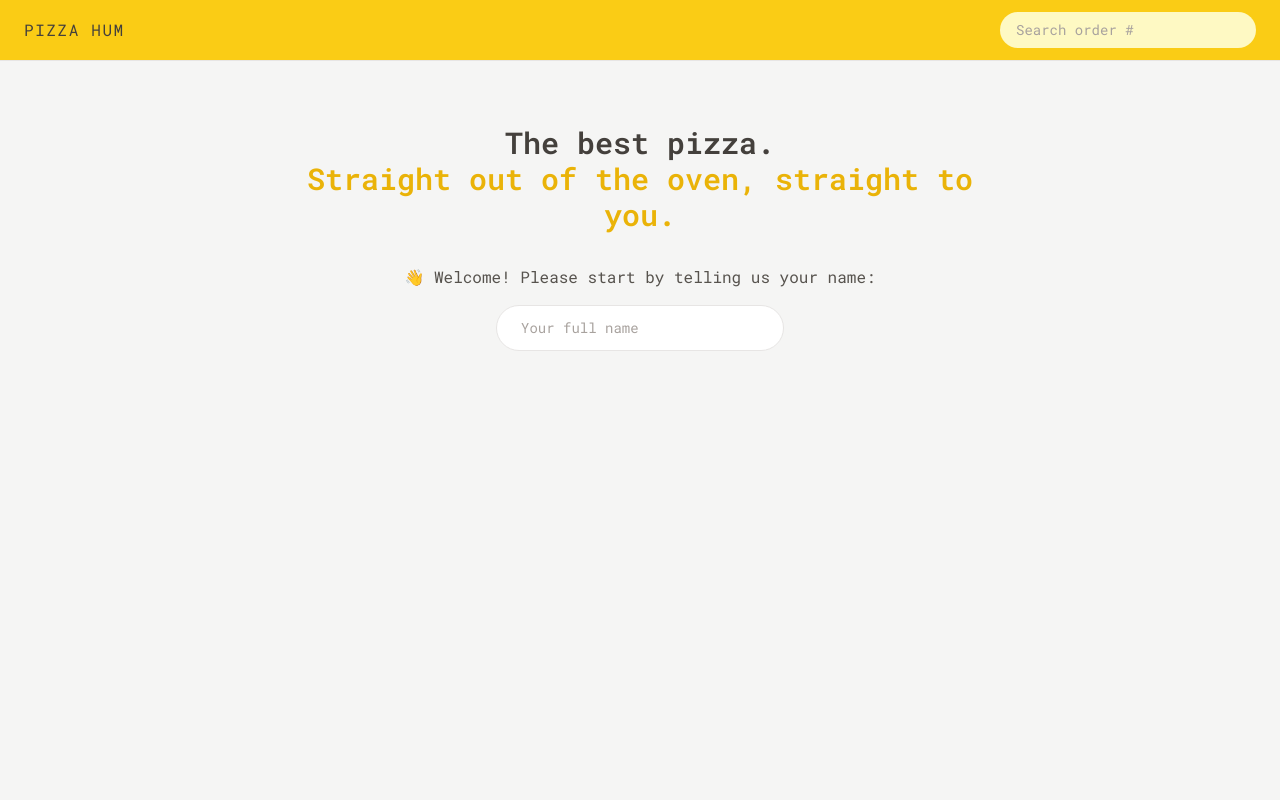
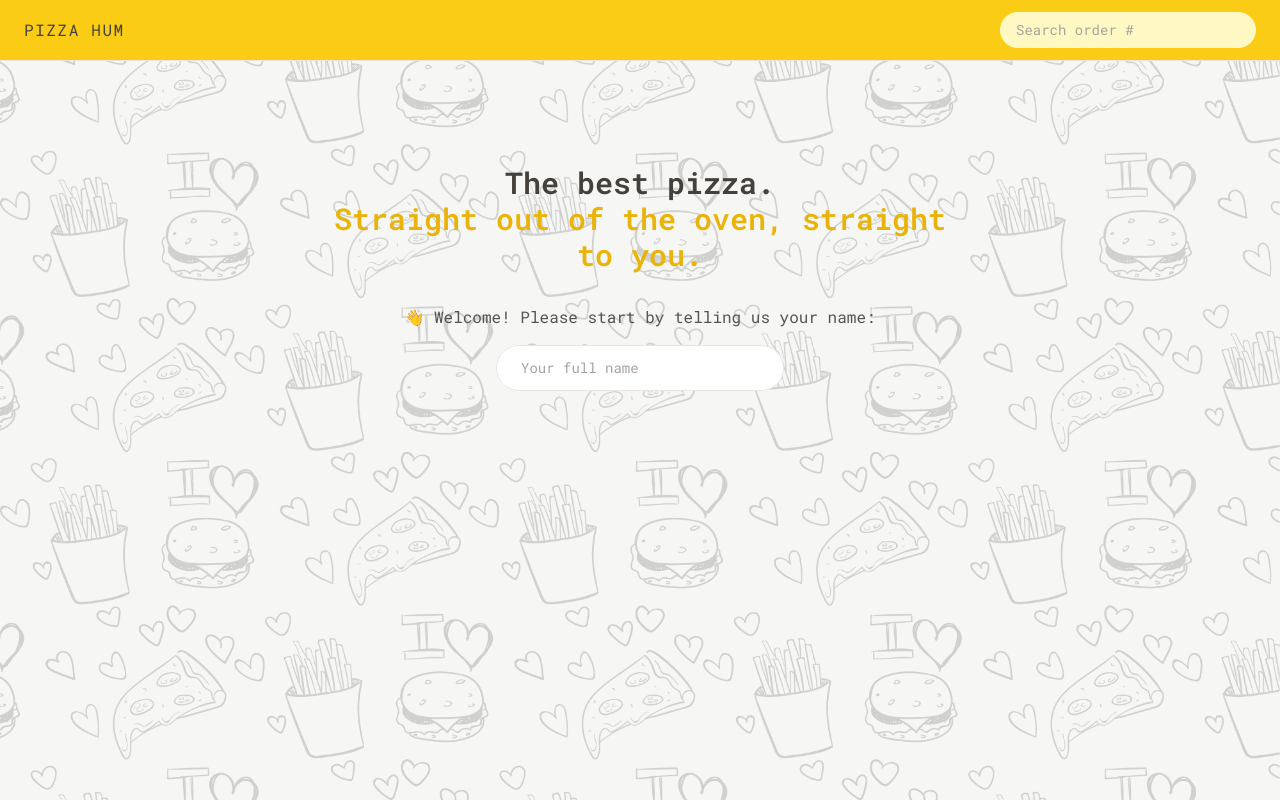
Before and after one commit to Ahmed-Abou-Emran/pizza-hum, a React (Vite) app: page / in a window 1280 px wide. Built offline with nearby package versions, Linux system fonts and the light colour scheme.

Commit message:
changing overflow to auto

```diff
--- a/src/ui/AppLayout.jsx
+++ b/src/ui/AppLayout.jsx
@@ -2,7 +2,6 @@ import Header from './Header';
 import Loader from './Loader';
 import CartOverview from '../features/cart/CartOverview';
 import { Outlet, useNavigation } from 'react-router-dom';
-
 function AppLayout() {
   const navigation = useNavigation();
   const isLoading = navigation.state === 'loading';
@@ -13,8 +12,8 @@ function AppLayout() {
 
       <Header />
 
-      <div className="overflow-scroll">
-        <main className="mx-auto max-w-3xl">
+      <div className=" main-container overflow-auto">
+        <main className="mx-auto flex max-w-3xl flex-col justify-center p-10">
           <Outlet />
         </main>
       </div>
```
